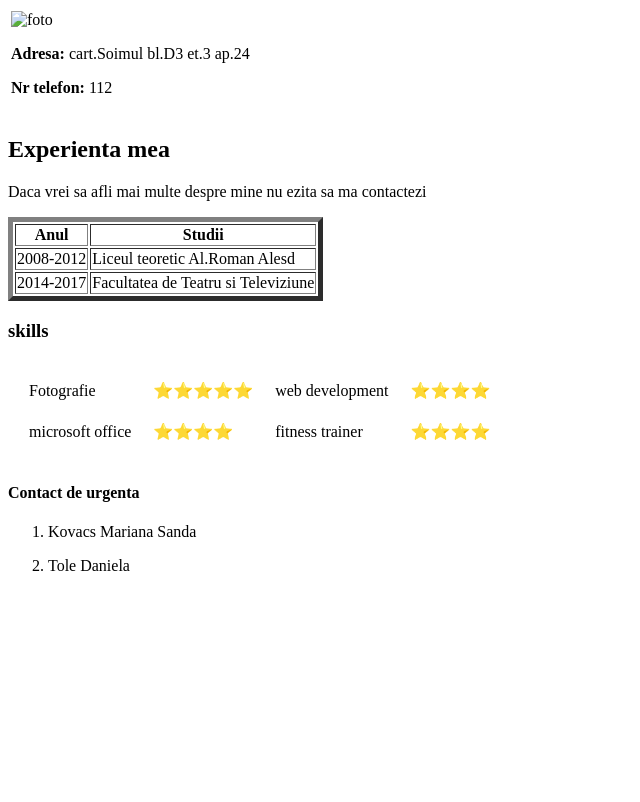
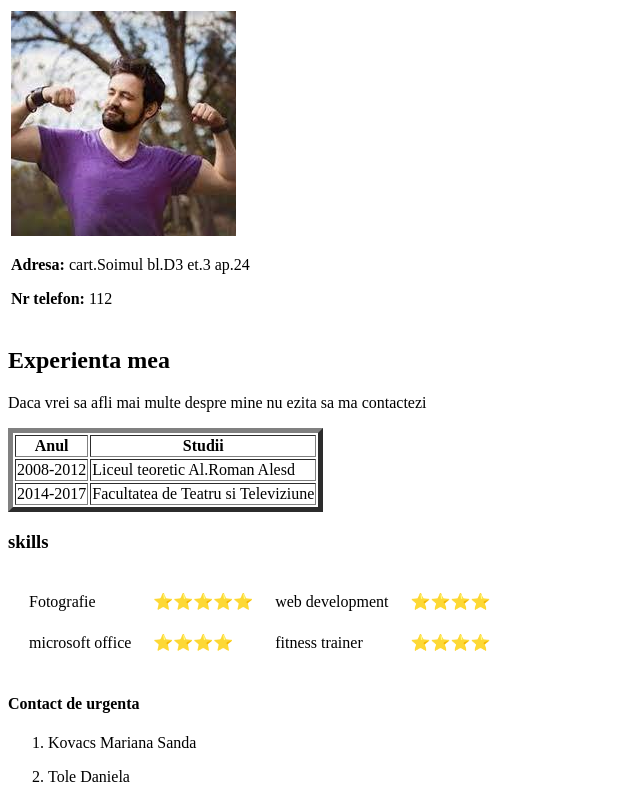
Before and after one commit to Georgetole/CV, a plain HTML site: page contact.html in a window 1280 px wide. Shown: the whole page, without its empty margins (0-640 px from the left). Drawn offline with Linux system fonts and the light colour scheme.

Commit message:
Update contact.html

```diff
--- a/contact.html
+++ b/contact.html
@@ -9,7 +9,7 @@
 <body>
     <table>
         <tr>
-       <td><img src="download.jpg" alt="foto">
+       <td><img src="foto/download.jpg" alt="foto">
     <p><strong>Adresa:</strong> cart.Soimul bl.D3 et.3 ap.24</p>
 <p><strong>Nr telefon:</strong> 112</p>
 </ul></td>
```
